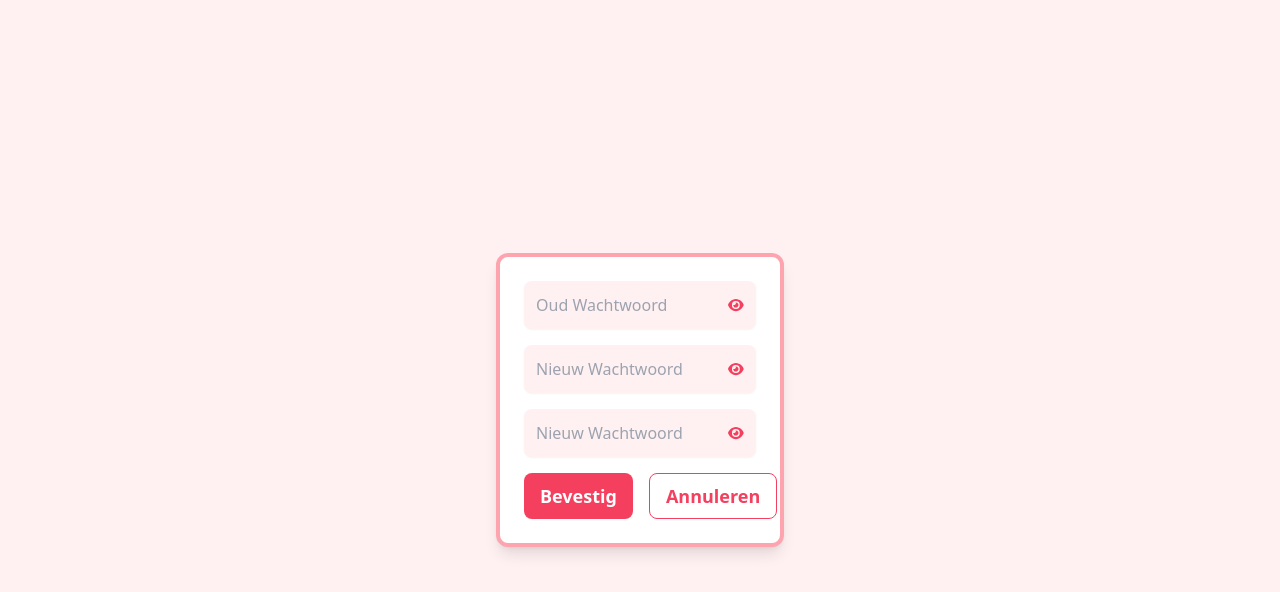
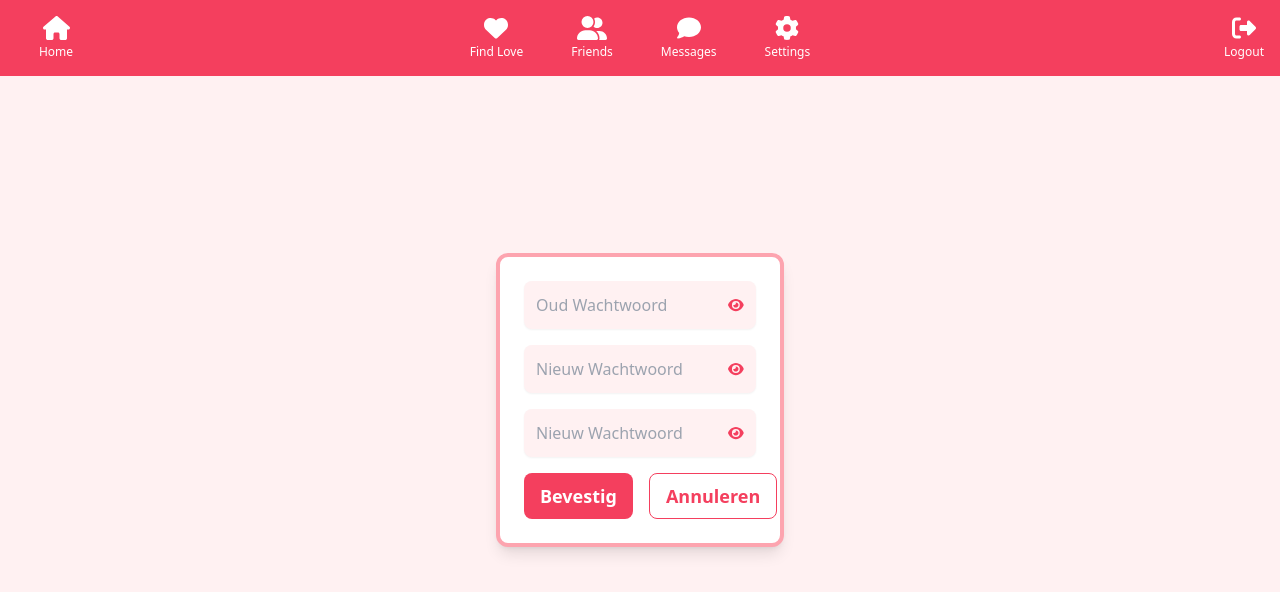
Before and after one commit to remcohofmans/RnD, a React (Create React App) app: page /PasswordChangeForm in a window 1280 px wide. Shown: the top 592 px of the page. Built offline with nearby package versions, Linux system fonts and the light colour scheme; no server answers.

Commit message:
nav bar added to password change page

```diff
--- a/src/Components/PasswordChangeForm.jsx
+++ b/src/Components/PasswordChangeForm.jsx
@@ -3,6 +3,8 @@ import { useNavigate } from 'react-router-dom';
 import { FontAwesomeIcon } from '@fortawesome/react-fontawesome';
 import { faEye, faEyeSlash } from '@fortawesome/free-solid-svg-icons';
 import { supabase } from '../lib/helper/supabaseClient';
+import TopNavigationBar from './TopNavigationBar';
+
 
 
 const PasswordChangeForm = () => {
@@ -88,7 +90,12 @@ const PasswordChangeForm = () => {
   };
 
   return (
+
     <div className="flex items-center justify-center min-h-screen" style={{ backgroundColor: '#fff1f2' }}>
+
+    <div className="relative z-50">
+            <TopNavigationBar />
+          </div>
       <div className="flex flex-col gap-4 p-6 rounded-xl shadow-lg w-72 bg-white border-4" style={{ borderColor: '#fda4af' }}>
         {error && (
           <div className="p-2 text-sm text-red-600 bg-red-100 rounded">
```
